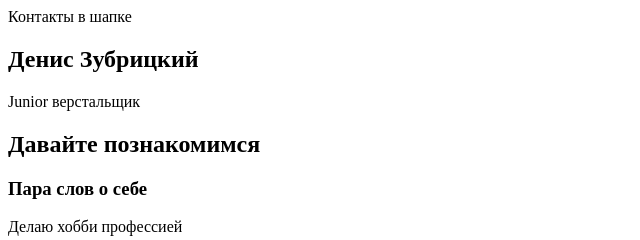
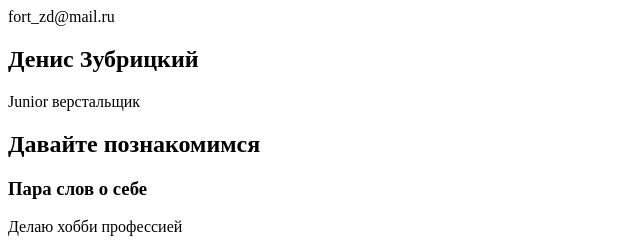
Before and after one commit to ZubrD/raccoon, a plain HTML site: page index.html in a window 1280 px wide. Shown: the top 240 px of the page, 0-640 px from the left. Drawn offline with Linux system fonts and the light colour scheme.

Commit message:
Контакты

```diff
--- a/index.html
+++ b/index.html
@@ -8,7 +8,7 @@
 
   <body>
     <header class="page-header">
-      Контакты в шапке
+      fort_zd@mail.ru
     </header>
 
     <section class="hero-image">
```
